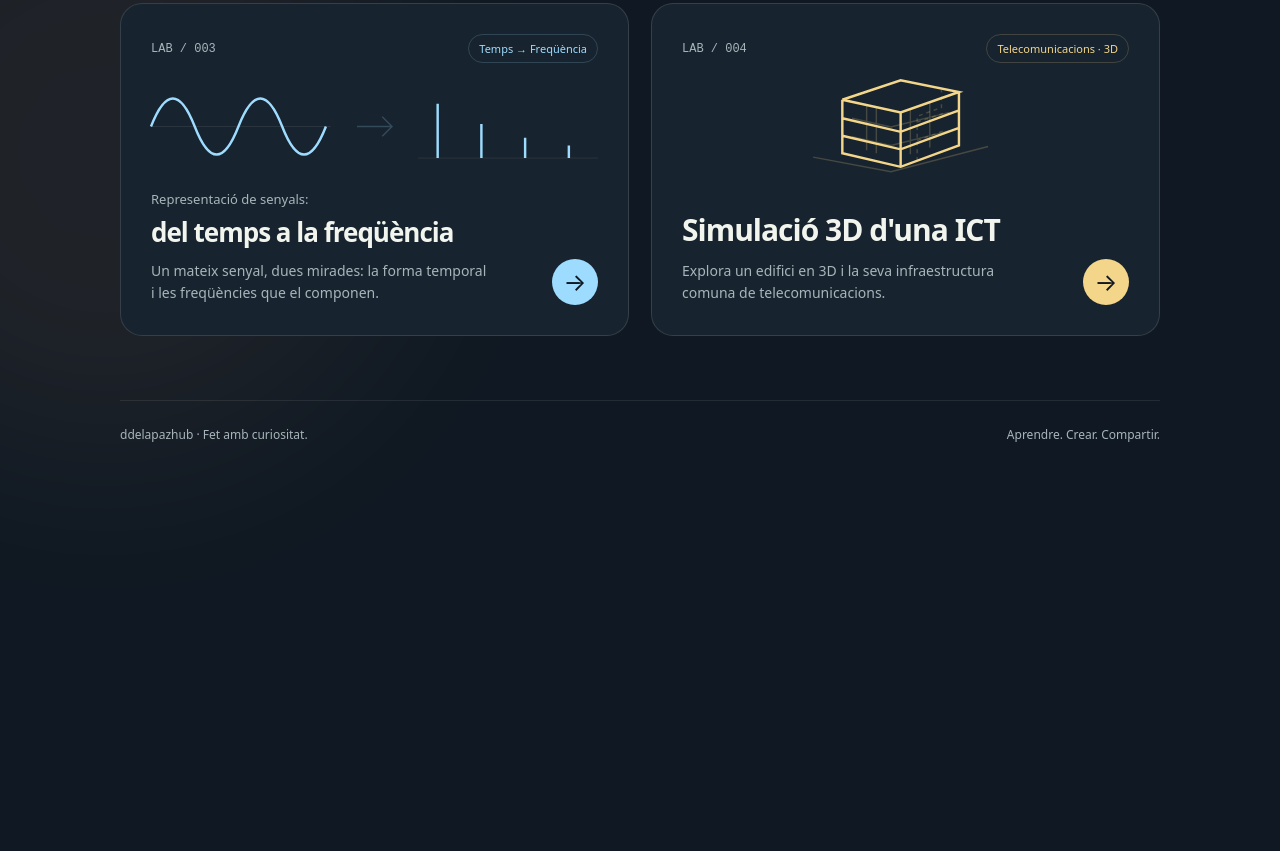
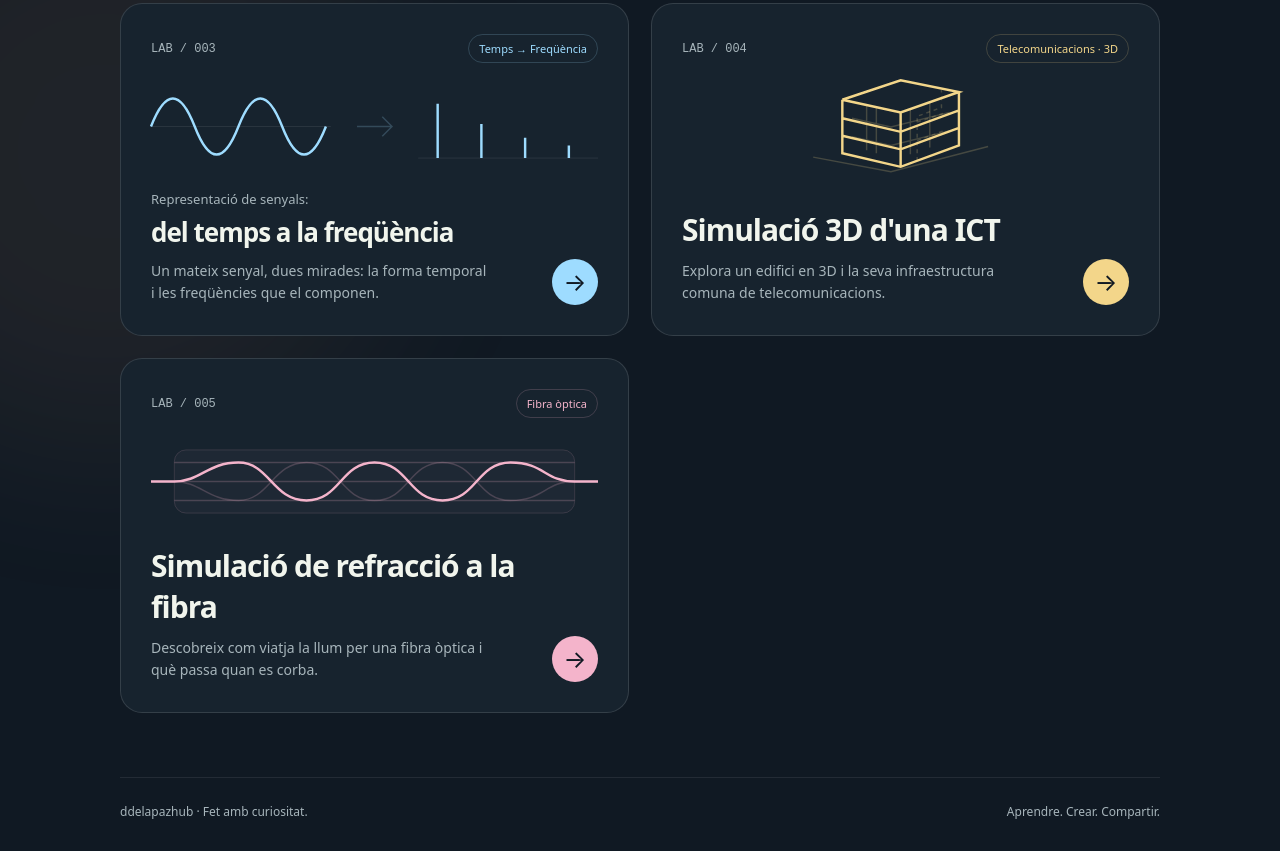
Before and after one commit to ddelapaz1/ddelapaz1.github.io, a plain HTML site: page index.html in a window 1280 px wide. Shown: the part 921-1772 px from the top of the page. Before the commit the page ends 1395 px from the top, so only its background shows below. Drawn offline with Linux system fonts and the light colour scheme.

Commit message:
Add Simulació de refracció a la fibra to homepage

```diff
--- a/index.html
+++ b/index.html
@@ -466,6 +466,14 @@
     .app-ict:hover .signal { filter:drop-shadow(0 0 5px #f3d68a80); }
     .app-ict .tag { border-color:#f3d68a30; }
     .app-ict .ripple { background:#f3d68a35; }
+
+    .app-fiber { --mint:#f4b4cb; }
+    .app-fiber:hover { border-color:#f4b4cb80; }
+    .app-fiber::before { background:radial-gradient(400px circle at var(--mx) var(--my),#f4b4cb16,transparent 70%); }
+    .app-fiber .wave .ghost { stroke:#f4b4cb35; }
+    .app-fiber:hover .signal { filter:drop-shadow(0 0 5px #f4b4cb80); }
+    .app-fiber .tag { border-color:#f4b4cb30; }
+    .app-fiber .ripple { background:#f4b4cb35; }
   </style>
 </head>
 
@@ -500,7 +508,7 @@
       <section class="reveal" aria-labelledby="apps-title">
         <div class="section-heading">
           <h2 id="apps-title">Les meves aplicacions</h2>
-          <span class="count">04 / EXPLORA</span>
+          <span class="count">05 / EXPLORA</span>
         </div>
 
         <ul class="apps">
@@ -599,6 +607,28 @@
               </div>
             </a>
           </li>
+
+          <li>
+            <a class="app app-fiber" href="/refraccio_fibra/" aria-labelledby="fiber-title" aria-describedby="fiber-desc">
+              <div class="card-top">
+                <span>LAB / 005</span>
+                <span class="tag">Fibra òptica</span>
+              </div>
+              <svg class="wave" viewBox="0 0 460 95" aria-hidden="true">
+                <rect x="24" y="15" width="412" height="65" rx="12" fill="#f4b4cb08" stroke="#f4b4cb25" />
+                <path class="ghost" d="M24 28H436 M24 67H436 M24 47.5H436" />
+                <path class="signal" pathLength="900" d="M0 47.5H24 C51 47.5 58 28 90 28 S125 67 160 67 S195 28 230 28 S265 67 300 67 S335 28 370 28 S405 47.5 436 47.5H460" />
+                <path class="ghost" d="M0 47.5H24 C51 47.5 58 67 90 67 S125 28 160 28 S195 67 230 67 S265 28 300 28 S335 67 370 67 S405 47.5 436 47.5H460" />
+              </svg>
+              <div class="card-bottom">
+                <div>
+                  <h3 id="fiber-title">Simulació de refracció a la fibra</h3>
+                  <p id="fiber-desc">Descobreix com viatja la llum per una fibra òptica i què passa quan es corba.</p>
+                </div>
+                <span class="arrow" aria-hidden="true">→</span>
+              </div>
+            </a>
+          </li>
         </ul>
       </section>
     </main>
```
